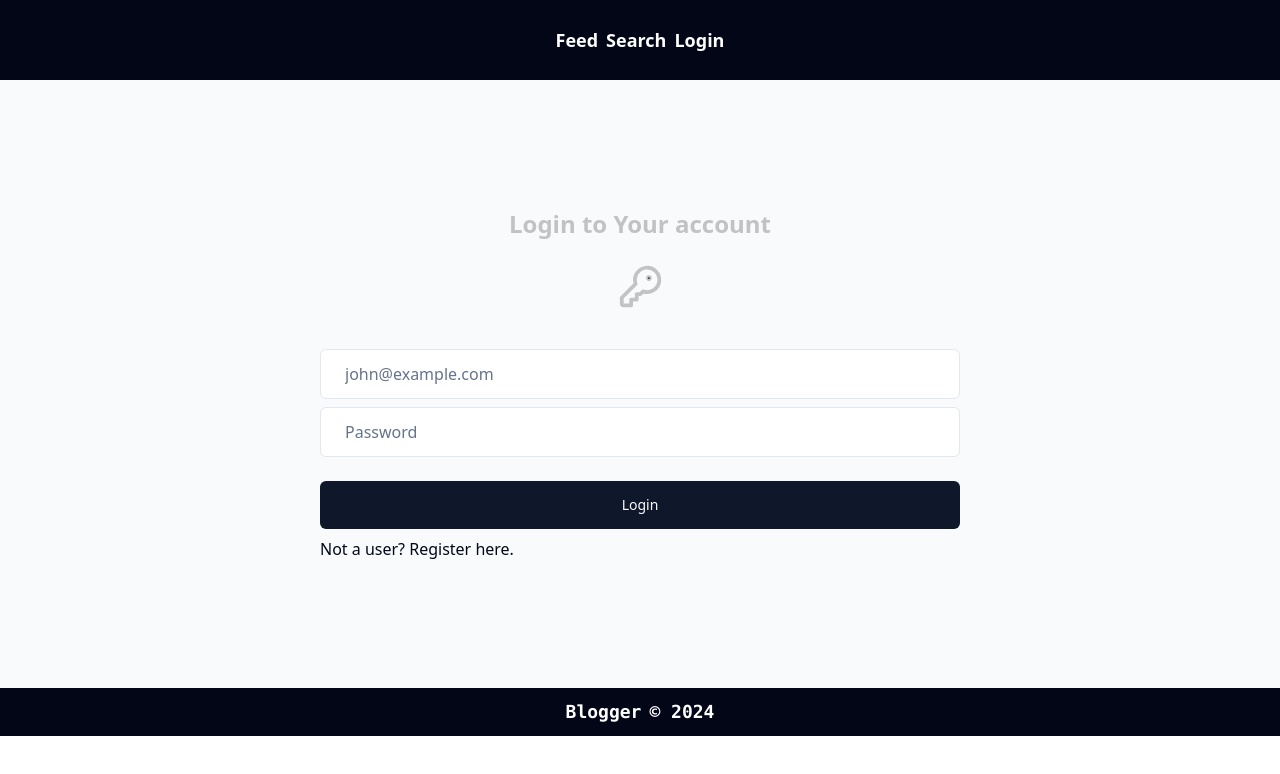
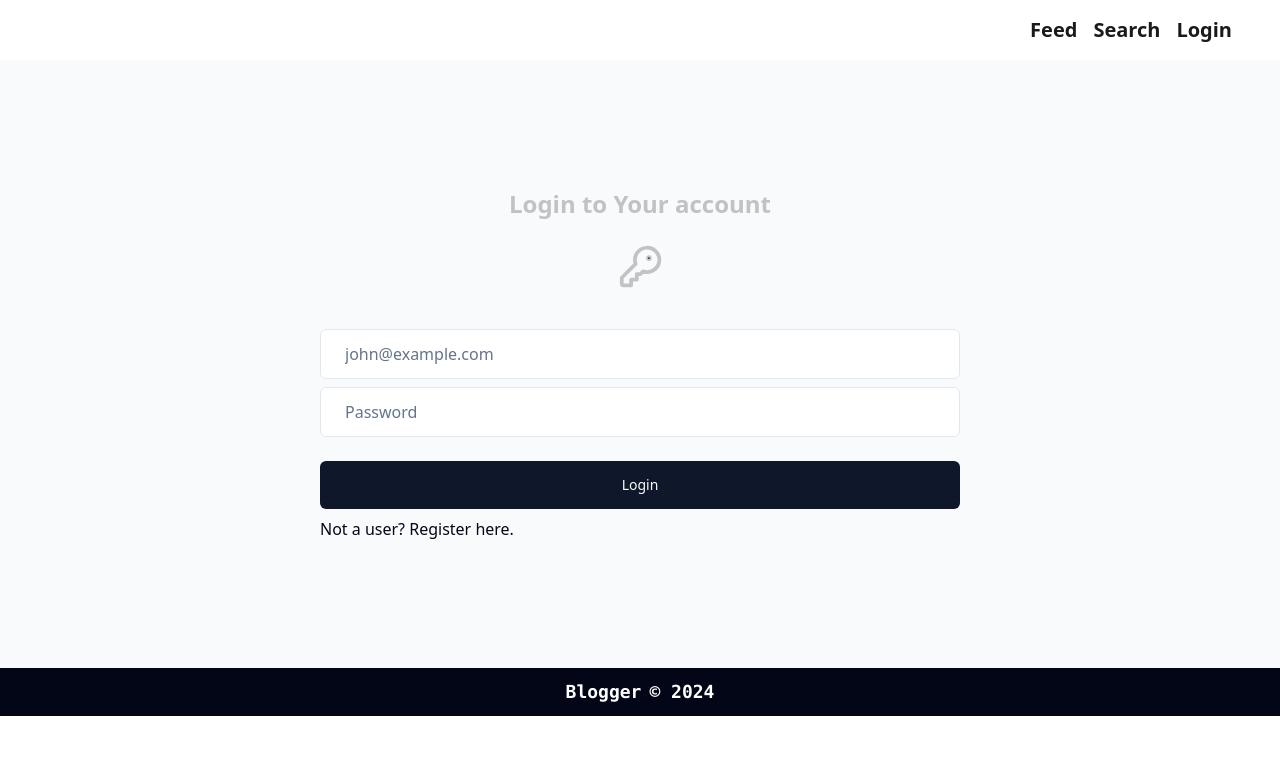
Before and after one commit to dawudarif/blog-app, a React (Create React App) app in the folder client/: page /login in a window 1280 px wide. Shown: the top 774 px of the page. Built offline with nearby package versions, Linux system fonts and the light colour scheme; no server answers; what ldrs would draw is missing.

Commit message:
style: header redesign

```diff
--- a/client/src/components/layout/Header.tsx
+++ b/client/src/components/layout/Header.tsx
@@ -1,18 +1,19 @@
-import axios from 'axios';
-import { useContext, useEffect, useState } from 'react';
-import { Link, Navigate } from 'react-router-dom';
-import { UserContext } from '../../context/userContext';
-import { toast } from 'sonner';
+import axios from "axios";
+import { useContext, useEffect, useState } from "react";
+import { Link, Navigate } from "react-router-dom";
+import { UserContext } from "../../context/userContext";
+import { toast } from "sonner";
+import clsx from "clsx";
 
 export default function Header() {
   const { userInfo, setUserInfo } = useContext(UserContext) as any;
   const [redirect, setRedirect] = useState(false);
 
   const hrefStyle =
-    'font-semibold text-xl sm:text-lg xs:text-lg cursor-pointer hover:bg-slate-800 transition-all duration-500 p-2 xs:p-1 sm:p-1 rounded-md text-white';
+    "text-xl font-semibold cursor-pointer hover:bg-stone-100 transition-all duration-500 rounded-md text-brand-text-black p-2";
 
   async function getProfile() {
-    const response = await axios.get('/users/profile', {
+    const response = await axios.get("/users/profile", {
       withCredentials: true,
     });
 
@@ -24,7 +25,7 @@ export default function Header() {
   }
 
   async function logout() {
-    const response = await axios.get('/users/logout', {
+    const response = await axios.get("/users/logout", {
       withCredentials: true,
     });
 
@@ -40,34 +41,37 @@ export default function Header() {
   }, []);
 
   if (redirect) {
-    return <Navigate to='/login' />;
+    return <Navigate to="/login" />;
   }
 
   return (
-    <div className='flex justify-between sm:justify-center xs:justify-center px-2 items-center h-20 xs:h-15 sm:h-15  bg-slate-950 text-white shadow-sm'>
+    <div className="flex max-w-screen-xxxl text-brand-text-black sm:justify-between justify-center items-center sm:flex-row flex-col py-4 px-5 lg:px-10">
       <span>
-        <Link to='/' className={hrefStyle}>
-          Feed
-        </Link>
-        <Link to='/search' className={hrefStyle}>
-          Search
-        </Link>
-        {userInfo.name && (
-          <Link to='/blog/create' className={hrefStyle}>
-            Create
-          </Link>
+        {userInfo?.name && (
+          <p className={clsx("capitalize !font-bold text-3xl", hrefStyle)}>
+            {userInfo.name}
+          </p>
         )}
       </span>
 
       <span>
+        <Link to="/" className={hrefStyle}>
+          Feed
+        </Link>
+        <Link to="/search" className={hrefStyle}>
+          Search
+        </Link>
+        {userInfo.name && (
+          <Link to="/blog/create" className={hrefStyle}>
+            Create
+          </Link>
+        )}
         {userInfo.name ? (
-          <>
-            <div className={hrefStyle} onClick={logout}>
-              Logout
-            </div>
-          </>
+          <span className={hrefStyle} onClick={logout}>
+            Logout
+          </span>
         ) : (
-          <Link to='/login' className={hrefStyle}>
+          <Link to="/login" className={hrefStyle}>
             Login
           </Link>
         )}
```
